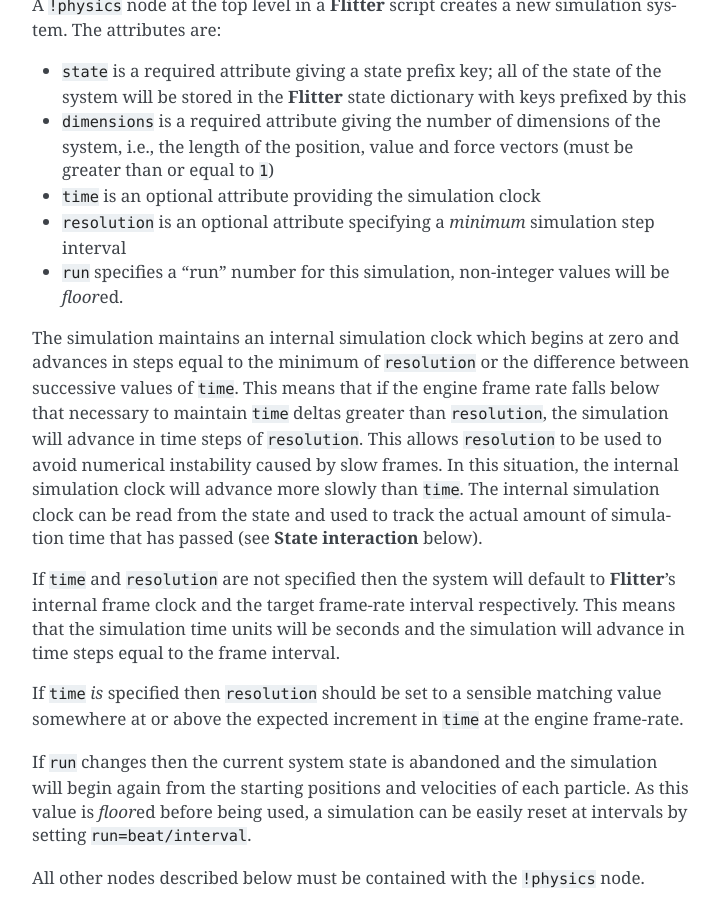
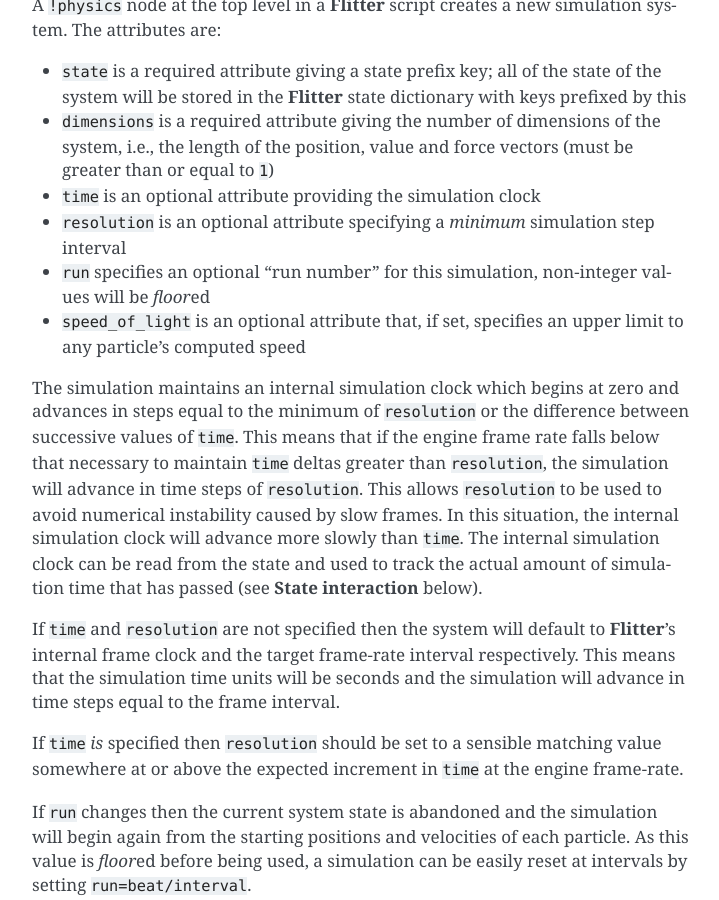
Before and after one commit to jonathanhogg/flitter, a Sphinx documentation site: the page built from docs/physics.md, in a window 1280 px wide and 900 px high, scrolled down 851 px. Shown: the whole window, without its empty margins (388-1107 px from the left). Built offline with Sphinx 7.4.7, drawn with Linux system fonts in a browser that asks for light colours.

Commit message:
Make speed of light optional
Also document it.

```diff
--- a/docs/physics.md
+++ b/docs/physics.md
@@ -41,8 +41,10 @@
 - `time` is an optional attribute providing the simulation clock
 - `resolution` is an optional attribute specifying a *minimum* simulation step
 interval
-- `run` specifies a "run" number for this simulation, non-integer values will
-be *floor*ed.
+- `run` specifies an optional "run number" for this simulation, non-integer
+values will be *floor*ed
+- `speed_of_light` is an optional attribute that, if set, specifies an upper
+limit to any particle's computed speed
 
 The simulation maintains an internal simulation clock which begins at zero and
 advances in steps equal to the minimum of `resolution` or the difference between
```
Also changed, not shown: 1 other file.
